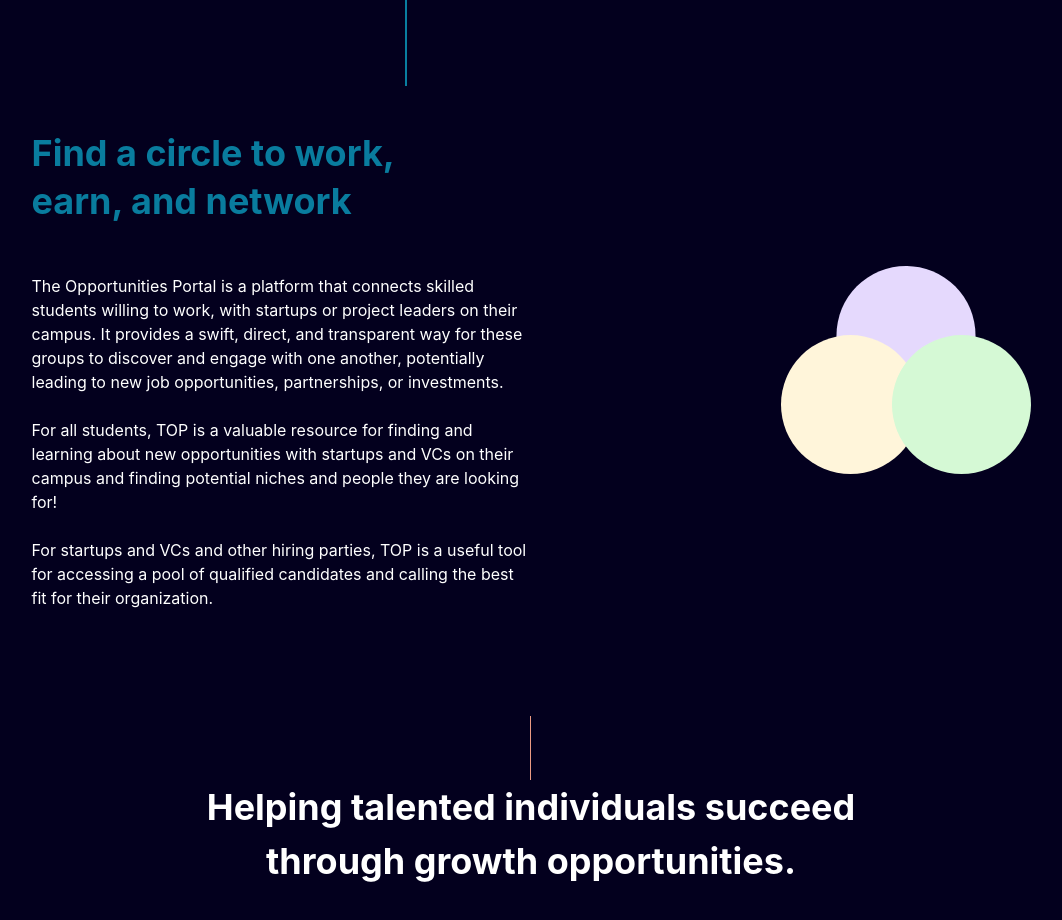
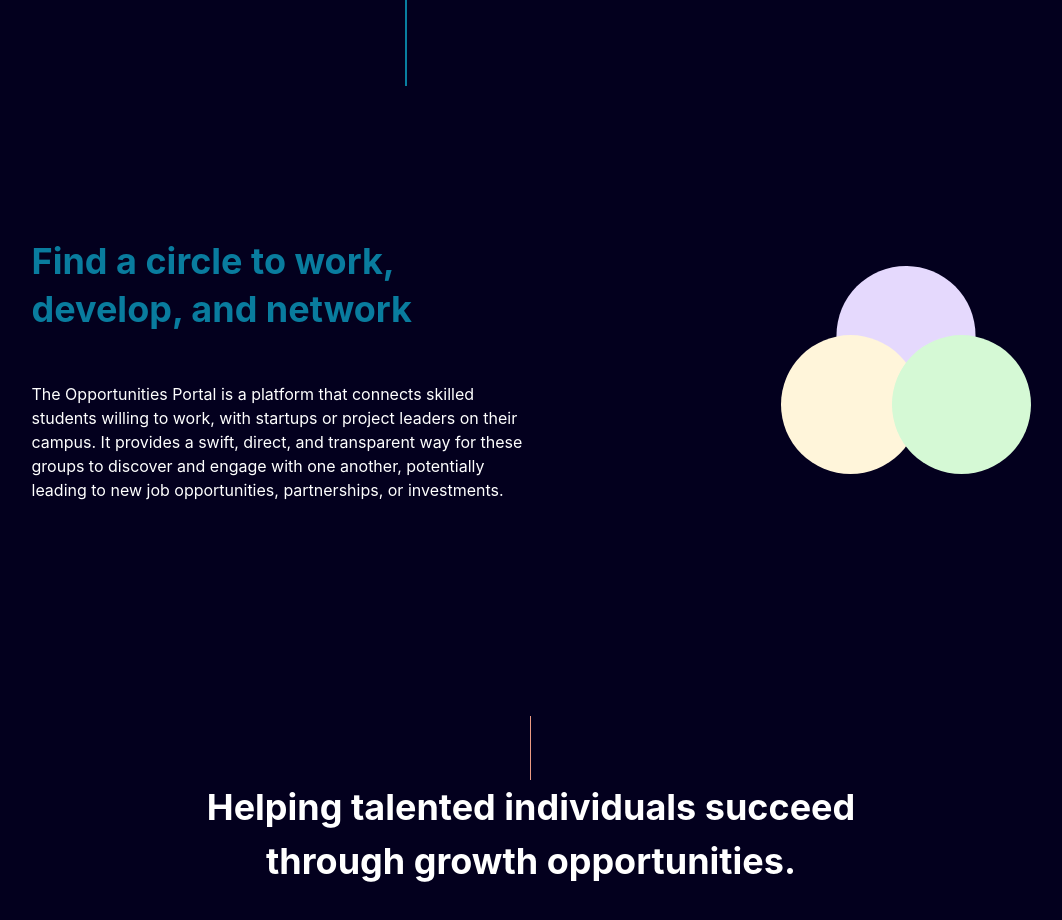
Before and after one commit to The-Opportunties-Portal/top-landing, a Next.js app: page / in a window 1280 px wide. Shown: the part 2420-3340 px from the top of the page, without its empty margins (109-1171 px from the left). Built offline with nearby package versions, Linux system fonts and the light colour scheme.

Commit message:
Update network content

```diff
--- a/components/index/Network.tsx
+++ b/components/index/Network.tsx
@@ -32,7 +32,7 @@ export const Network = () => {
             color={"rgba(9, 124, 158, 1)"}
             fontSize={{ base: "3xl", sm: "4xl" }}
           >
-            Find a circle to work, earn, and network
+            Find a circle to work, develop, and network
           </Heading>
           <Text maxW={500} fontSize={{ base: "small", sm: "medium" }}>
             The Opportunities Portal is a platform that connects skilled
@@ -40,18 +40,6 @@ export const Network = () => {
             campus. It provides a swift, direct, and transparent way for these
             groups to discover and engage with one another, potentially leading
             to new job opportunities, partnerships, or investments.
-          </Text>
-          <br />
-          <Text maxW={500} fontSize={{ base: "small", sm: "medium" }}>
-            For all students, TOP is a valuable resource for finding and
-            learning about new opportunities with startups and VCs on their
-            campus and finding potential niches and people they are looking for!
-          </Text>
-          <br />
-          <Text maxW={500} fontSize={{ base: "small", sm: "medium" }}>
-            For startups and VCs and other hiring parties, TOP is a useful tool
-            for accessing a pool of qualified candidates and calling the best
-            fit for their organization.
           </Text>
         </Box>
         <Box alignSelf={"center"}>
```
